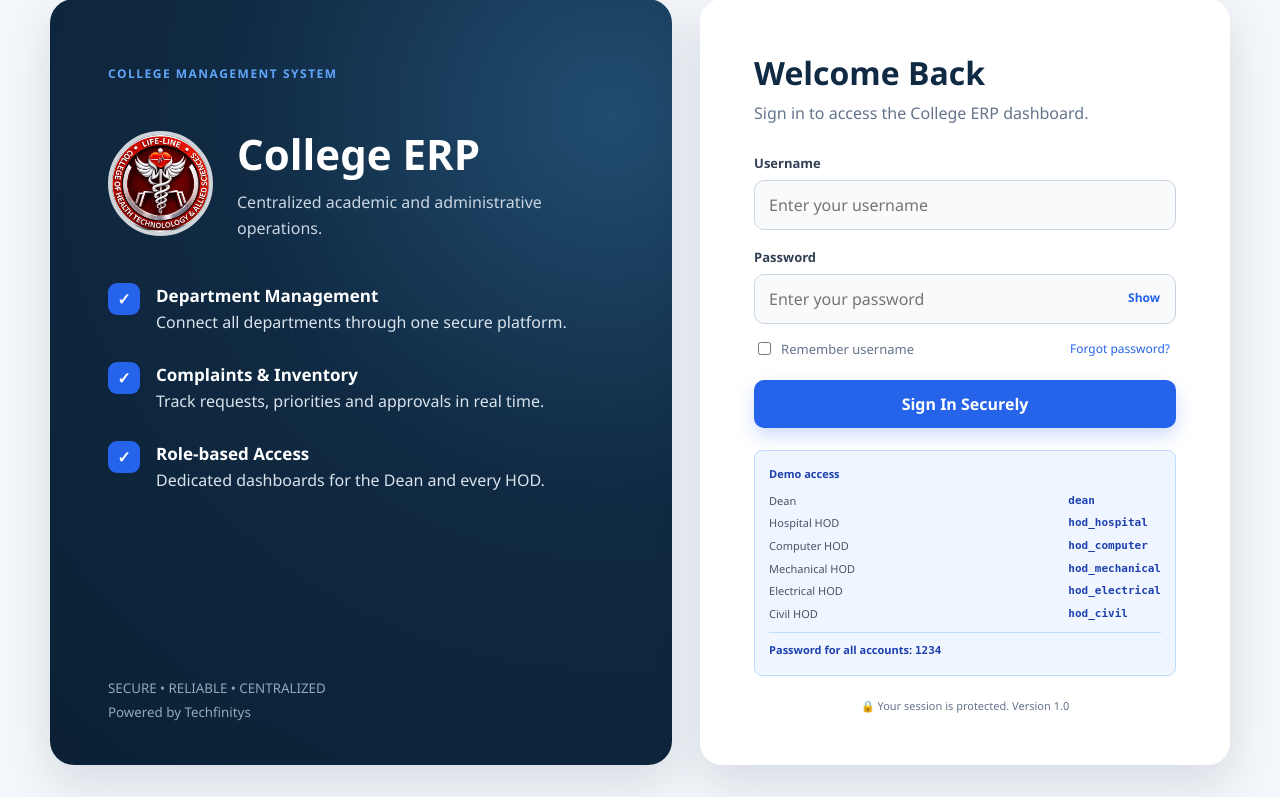
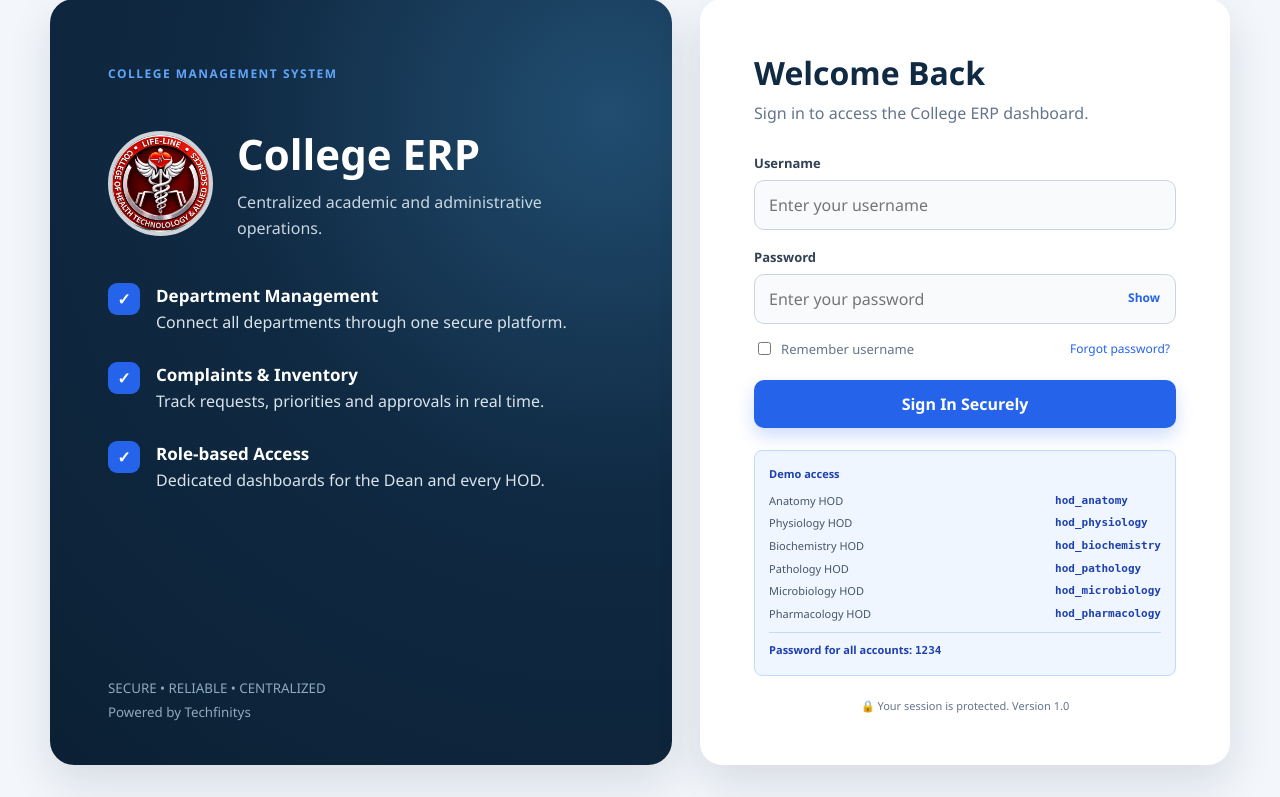
Before and after one commit to gitwork3054/college_ERP_, a Flask app: page / in a window 1280 px wide. Shown: the part 33-830 px from the top of the page. Run offline with Flask 3, Linux system fonts and the light colour scheme.

Commit message:
Add demo user accounts to login template

```diff
--- a/templates/login.html
+++ b/templates/login.html
@@ -45,12 +45,12 @@
       <div class="demo-hint">
         <strong>Demo access</strong>
         <div class="demo-users">
-          <span>Dean</span><code>dean</code>
-          <span>Hospital HOD</span><code>hod_hospital</code>
-          <span>Computer HOD</span><code>hod_computer</code>
-          <span>Mechanical HOD</span><code>hod_mechanical</code>
-          <span>Electrical HOD</span><code>hod_electrical</code>
-          <span>Civil HOD</span><code>hod_civil</code>
+<span>Anatomy HOD</span><code>hod_anatomy</code>
+<span>Physiology HOD</span><code>hod_physiology</code>
+<span>Biochemistry HOD</span><code>hod_biochemistry</code>
+<span>Pathology HOD</span><code>hod_pathology</code>
+<span>Microbiology HOD</span><code>hod_microbiology</code>
+<span>Pharmacology HOD</span><code>hod_pharmacology</code>
         </div>
         <div class="demo-password">Password for all accounts: <code>1234</code></div>
       </div>
```
